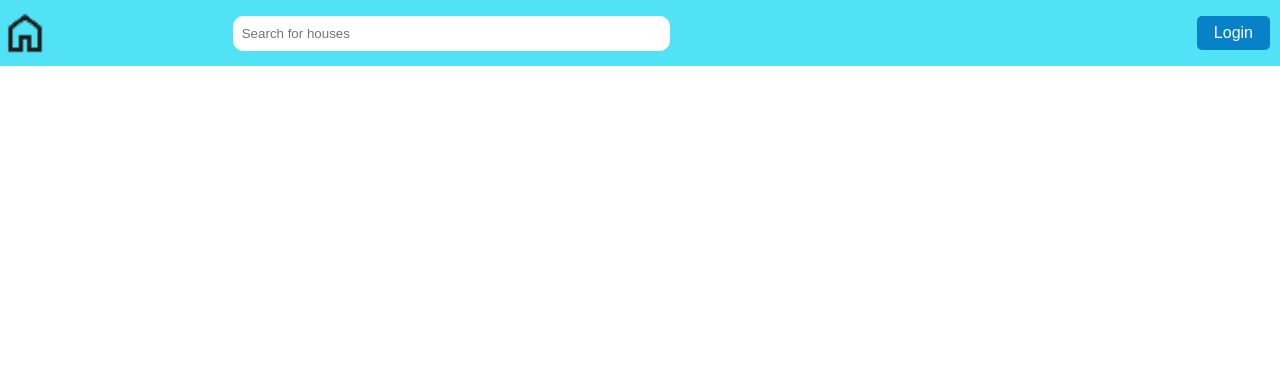
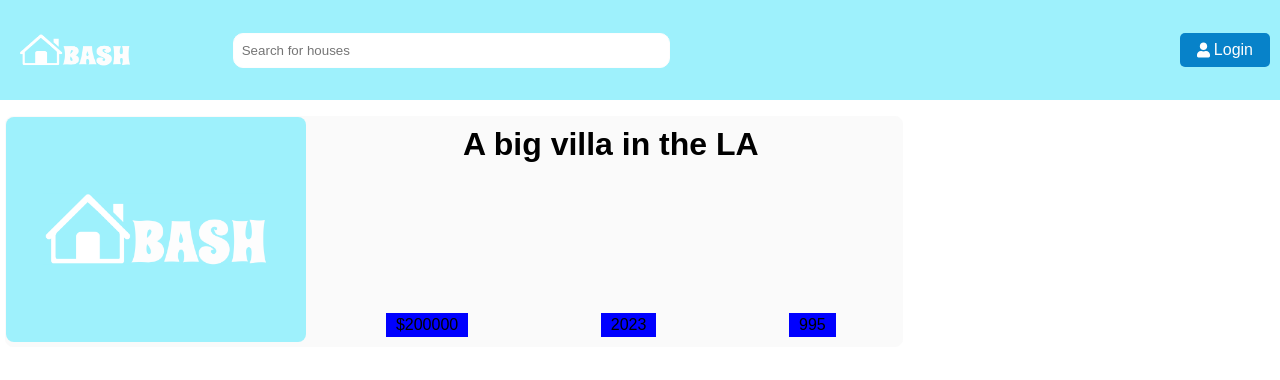
Before and after one commit to AmiraliAlizade/BASH, a React (Vite) app: page / in a window 1280 px wide. Shown: the top 380 px of the page. Built offline with nearby package versions, Linux system fonts and the light colour scheme.

Commit message:
Process of creating Houses list and items

```diff
--- a/package.json
+++ b/package.json
@@ -13,6 +13,7 @@
     "git": "^0.1.5",
     "react": "^19.0.0",
     "react-dom": "^19.0.0",
+    "react-icons": "^5.5.0",
     "react-router": "^7.5.0"
   },
   "devDependencies": {
--- /dev/null
+++ b/src/components/houses/Houses.css
@@ -0,0 +1,62 @@
+body {
+  margin: 0;
+  padding: 0;
+}
+
+.houses-list-container {
+  display: block;
+  width: 70%;
+}
+
+.houses-list {
+
+  width: 100%;
+  padding: 0;
+}
+
+.houses-item {
+  display: flex;
+  align-items: center;
+  justify-content: space-between;
+  width: 100%;
+  margin: 0;
+  border-radius: 8px;
+  border: 0.4px solid rgb(250, 250, 250);
+  background-color: rgb(250, 250, 250);
+margin-left: 5px;
+}
+
+.house-props {
+  width: 65%;
+  display: flex;
+  flex-direction: column;
+  gap: 8rem;
+  justify-content: space-between;
+}
+.house-img img {
+  width: 300px;
+  border-radius: 8px;
+  max-width: 100%;
+  outline: none;
+}
+.house-img {
+  width: 35%;
+}
+
+.house-info {
+  display: flex;
+  align-items: end;
+  justify-content: space-around;
+  margin-top: 0;
+}
+
+.house-title {
+  margin-top: 0;
+  text-align: center;
+}
+
+.house-info span{
+    padding-inline: 10px;
+    padding-block: 3px;
+    background-color: blue;
+}
--- /dev/null
+++ b/src/components/houses/Houses.jsx
@@ -0,0 +1,24 @@
+import "./Houses.css";
+import house from "../../data/bash-high-resolution-logo.png";
+
+export default function Houses() {
+  return (
+    <div className="houses-list-container">
+      <ul className="houses-list">
+        <li className="houses-item">
+          <div className="house-img">
+            <img src={house} alt="" />
+          </div>
+          <div className="house-props">
+            <h1 className="house-title">A big villa in the LA</h1>
+            <div className="house-info">
+              <span className="house-price">$200000</span>
+              <span className="house-madein">2023</span>
+              <span className="house-size">995</span>
+            </div>
+          </div>
+        </li>
+      </ul>
+    </div>
+  );
+}
--- a/src/components/navbar/Navbar.css
+++ b/src/components/navbar/Navbar.css
@@ -4,11 +4,12 @@ body{
 }
 
 .navbar-header {
-  background-color:#51e2f5;
+  background-color:#9ef1fc;
   margin: 0;
   display: flex;
   width: 100%;
   align-items: center;
+  /* position: fixed; */
 }
 
 .navbar-items {
@@ -24,7 +25,8 @@ body{
 }
 
 .navbar-logo img {
-    width: 50px;
+    width: 150px;
+    height: 100px;
 }
 
 .navbar-search {
@@ -38,7 +40,7 @@ body{
     padding-inline: 8px;
     padding-block:9px;
     border-radius: 10px;
-    border: 0.5px solid rgb(253, 253, 253);
+    border: 0.5px solid #fdfdfd;
 }
 
 .navbar-search input:focus{
@@ -67,10 +69,20 @@ body{
   border: none;
   background-color: rgb(7, 130, 201);
   color: rgb(253, 253, 253);
-  font-size: medium;
+  font-size: 16px;
+  display: flex;
+  align-items: center;
 }
 
 .login-button:hover{
   transform: scale(1.1);
   transition: all 0.3s;
+
+
+
 }
+
+.user-icon{
+  width: 13px;
+  margin-right: 4px;
+}
--- a/src/components/navbar/Navbar.jsx
+++ b/src/components/navbar/Navbar.jsx
@@ -1,13 +1,14 @@
 import React from "react";
 import './Navbar.css'
-import home from "../../data/home_24dp_1F1F1F_FILL0_wght400_GRAD0_opsz24.png";
+import house from "../../data/bash-high-resolution-logo.png";
+import { FaUser } from "react-icons/fa";
 
 export default function Navbar() {
   return (
     <header className="navbar-header">
       <div className="navbar-items">
         <div className="navbar-logo">
-          <img src={home}></img>
+          <img src={house}></img>
         </div>
         <div className="navbar-search">
           <input
@@ -18,7 +19,7 @@ export default function Navbar() {
         </div>
         <div className="navbar-links">
           <ul>
-            <li><button className="login-button">Login</button></li>
+            <li><button className="login-button"><FaUser className="user-icon"></FaUser>Login</button></li>
           </ul>
         </div>
       </div>
--- a/src/index.css
+++ b/src/index.css
@@ -0,0 +1,8 @@
+body{
+    margin: 0;
+    padding: 0;
+    font-family: "Rubik", sans-serif;
+    font-optical-sizing: auto;
+    font-weight: weight;
+    font-style: normal;
+}
--- a/src/pages/Home.jsx
+++ b/src/pages/Home.jsx
@@ -1,8 +1,12 @@
-import React from 'react'
-import Navbar from '../components/navbar/Navbar'
+import React from "react";
+import Navbar from "../components/navbar/Navbar";
+import Houses from "../components/houses/Houses";
 
 export default function Home() {
   return (
-    <div><Navbar></Navbar></div>
-  )
+    <div>
+      <Navbar></Navbar>
+      <Houses></Houses>
+    </div>
+  );
 }
```
Also changed, not shown: src/components/Houses.jsx (deleted), src/data/bash-high-resolution-logo.png (added), 1 other file (tests, documents, lock files or other folders).
